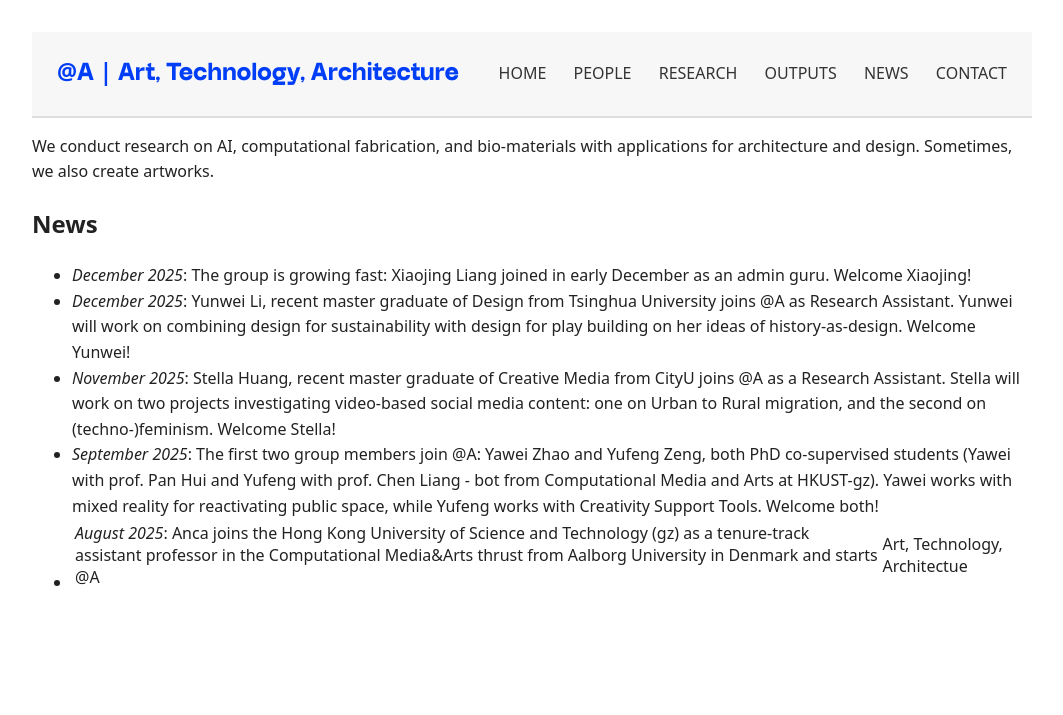
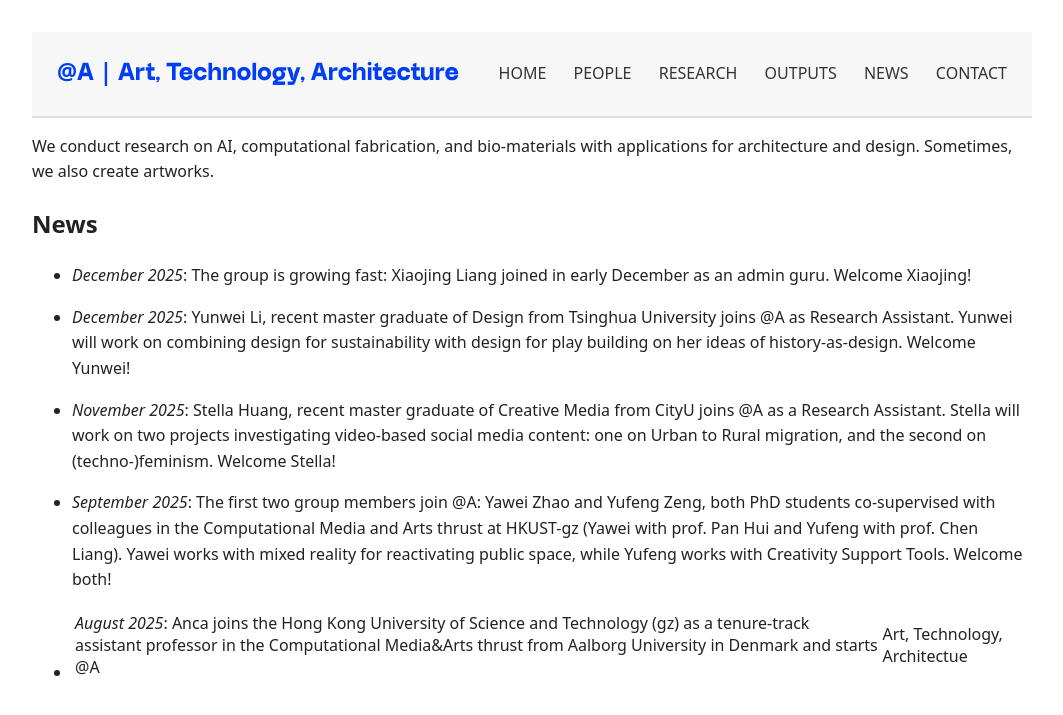
Before and after one commit to anqua/at-a, a Jekyll site: the page built from index.md, in a window 1280 px wide. Shown: the top 715 px of the page, without its empty margins (108-1171 px from the left). Built offline with Jekyll 4.4.1, drawn with Linux system fonts in a browser that asks for light colours; some web fonts are replaced.

Commit message:
Update index.md

```diff
--- a/index.md
+++ b/index.md
@@ -8,7 +8,11 @@ Sometimes, we also create artworks.
 
 ## News
 - *December 2025*: The group is growing fast: Xiaojing Liang joined in early December as an admin guru. Welcome Xiaojing!
+
 - *December 2025*: Yunwei Li, recent master graduate of Design from Tsinghua University joins @A as Research Assistant. Yunwei will work on combining design for sustainability with design for play building on her ideas of history-as-design. Welcome Yunwei!
+
 - *November 2025*: Stella Huang, recent master graduate of Creative Media from CityU joins @A as a Research Assistant. Stella will work on two projects investigating video-based social media content: one on Urban to Rural migration, and the second on (techno-)feminism. Welcome Stella!
-- *September 2025*: The first two group members join @A: Yawei Zhao and Yufeng Zeng, both PhD co-supervised students (Yawei with prof. Pan Hui and Yufeng with prof. Chen Liang - bot from Computational Media and Arts at HKUST-gz). Yawei works with mixed reality for reactivating public space, while Yufeng works with Creativity Support Tools. Welcome both!
+
+- *September 2025*: The first two group members join @A: Yawei Zhao and Yufeng Zeng, both PhD students co-supervised with colleagues in the Computational Media and Arts thrust at HKUST-gz (Yawei with prof. Pan Hui and Yufeng with prof. Chen Liang). Yawei works with mixed reality for reactivating public space, while Yufeng works with Creativity Support Tools. Welcome both!
+
 - *August 2025*: Anca joins the Hong Kong University of Science and Technology (gz) as a tenure-track assistant professor in the Computational Media&Arts thrust from Aalborg University in Denmark and starts @A | Art, Technology, Architectue
```
